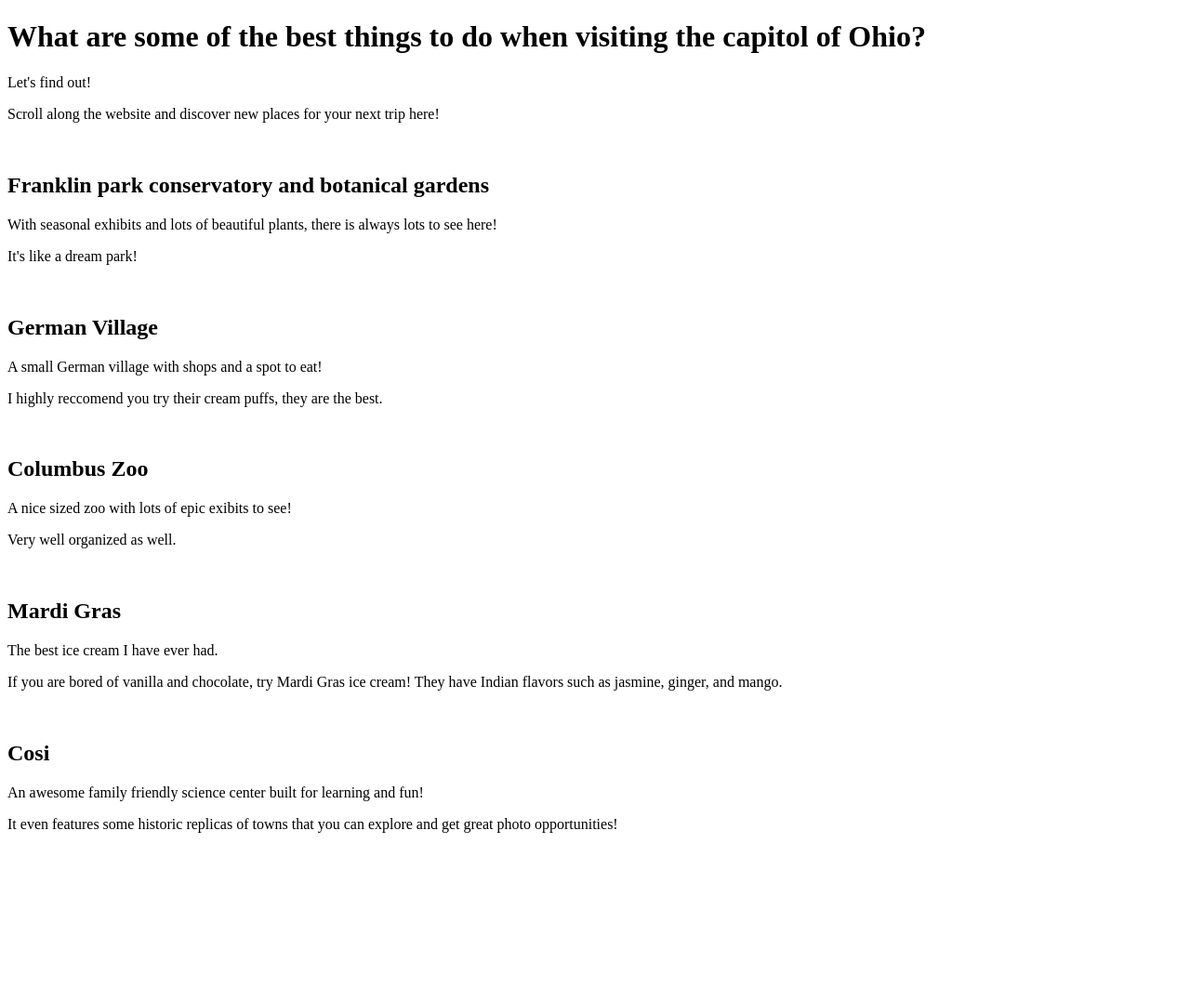
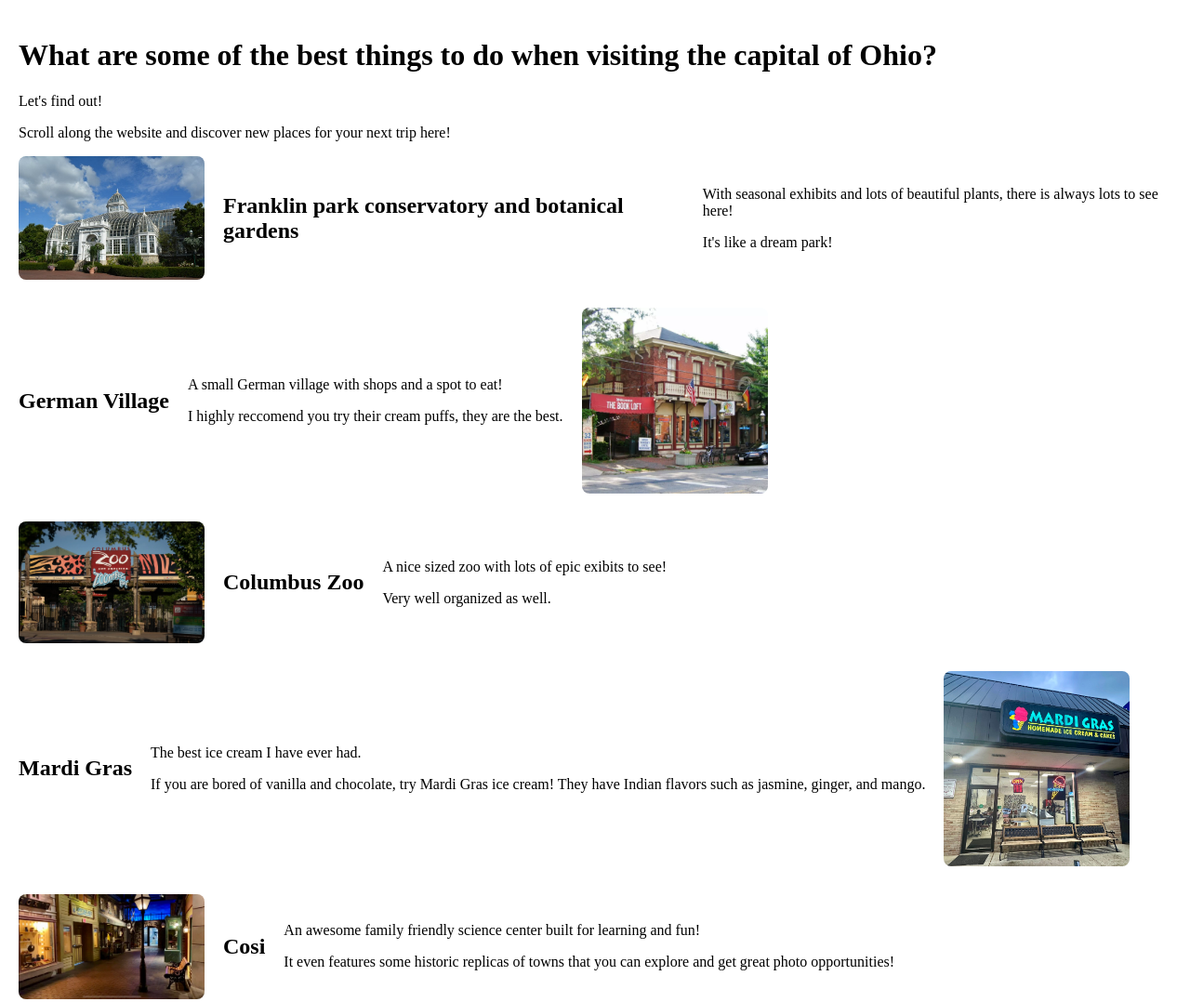
Before and after one commit to fofisop/bingles, a plain HTML site: page index.html in a window 1280 px wide. Shown: the whole page at 93% size. Before the commit the page ends 912 px from the top, so only its background shows below. Drawn offline with Linux system fonts and the light colour scheme.

Commit message:
added images, a bit of bss, and starting on soe js

```diff
--- a/index.html
+++ b/index.html
@@ -1,7 +1,31 @@
 <!DOCTYPE html>
 <html lang="en">
     <style>
+        body{
+             background-size: cover;
+   background-position: center;
+   background-attachment: fixed;
+   margin: 0;
+   padding: 20px;
+transition: background-image 2s ease-in-out, color 2s ease-in-out;
+        }
+     .titles{
 
+     }
+     .reg-text{
+
+     }
+     .stufff img{
+        border-radius: 8px;
+        height: auto;
+        width: 200px;
+     }
+     .stufff{
+        display: flex;
+        align-items: center;
+        gap: 20px;
+        margin-bottom: 30px ;
+     }
     </style>
 <head>
     <meta charset="UTF-8">
@@ -10,7 +34,7 @@
 </head>
 <body>
     <div class = "titles">
-        <h1>What are some of the best things to do when visiting the capitol of Ohio?</h1>
+        <h1>What are some of the best things to do when visiting the capital of Ohio?</h1>
 
     </div>
     <div class="reg-text">
@@ -18,7 +42,7 @@
         <p>Scroll along the website and discover new places for your next trip here!</p>
     </div>
     <div class = "stufff">
-        <img src = "">
+        <img src = "Franklin park friend.jpg">
         <div class = "titles">
         <h2>Franklin park conservatory and botanical gardens</h2>
         </div>
@@ -28,7 +52,7 @@
         </div>
     </div>
      <div class = "stufff">
-        <img src = "">
+
         <div class = "titles">
         <h2>German Village</h2>
         </div>
@@ -36,9 +60,10 @@
             <p>A small German village with shops and a spot to eat!</p>
             <p>I highly reccomend you try their cream puffs, they are the best.</p>
         </div>
+        <img src = "mom.webp">
     </div>
      <div class = "stufff">
-        <img src = "">
+        <img src = "donefriend.webp">
         <div class = "titles">
         <h2>Columbus Zoo</h2>
         </div>
@@ -48,7 +73,6 @@
         </div>
     </div>
      <div class = "stufff">
-        <img src = "">
         <div class = "titles">
         <h2>Mardi Gras</h2>
         </div>
@@ -56,9 +80,11 @@
             <p>The best ice cream I have ever had.</p>
             <p>If you are bored of vanilla and chocolate, try Mardi Gras ice cream! They have Indian flavors such as jasmine, ginger, and mango.</p>
         </div>
+
+        <img src = "ok.jpg">
     </div>
      <div class = "stufff">
-        <img src = "">
+        <img src = "n.jpeg">
         <div class = "titles">
         <h2>Cosi</h2>
         </div>
@@ -68,4 +94,20 @@
         </div>
     </div>
 </body>
+<script>
+    const sundaynight[
+{ image:'1colum.jpg', textColor: '#F88379'},
+{image: '2colum.jpg', textColor: '#000080'},
+{image : '3colum.jpeg', textColor: '#fffff'},
+
+    ];
+
+
+let currentIndex =  0;
+function observe(){
+const currentNow = sundaynight[currentIndex];
+document.body.style.backgroundImage = `url('${currentNow.image}')`;
+
+}
+</script>
 </html>
```
Also changed, not shown: 1colum.jpg (added), 3 colum.jpeg (added), Franklin park friend.jpg (added), donefriend.webp (added), mom.webp (added), n.jpeg (added), ok.jpg (added), 2 other files.
